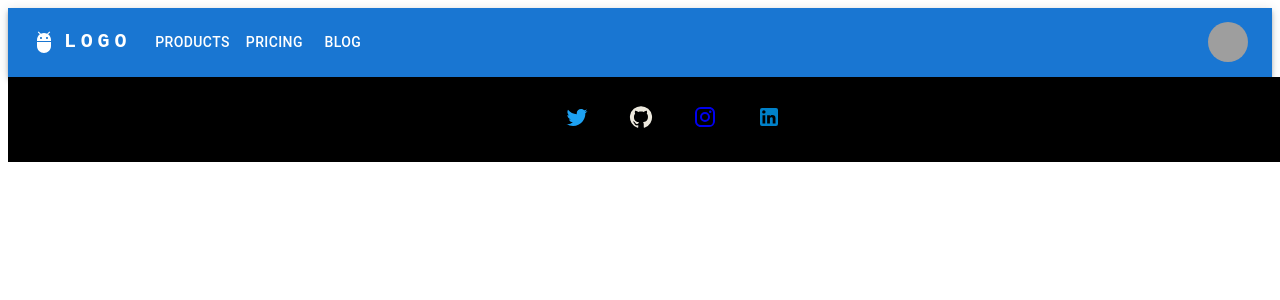
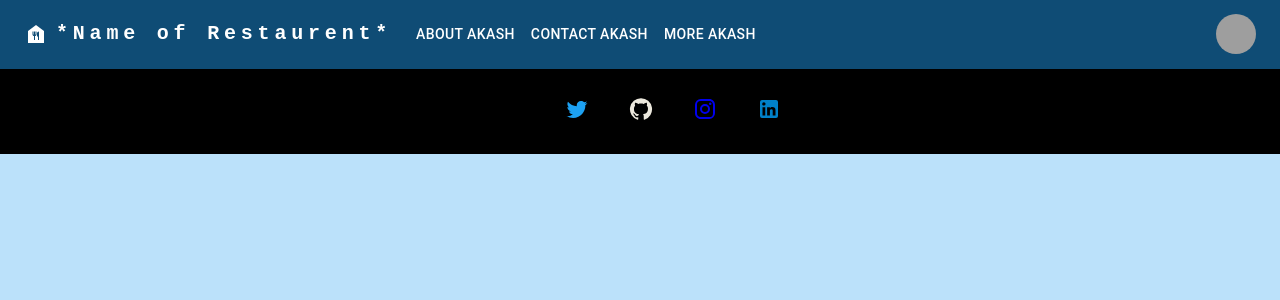
Before and after one commit to Akash-Singh04/Restaurent-App-W--MERN, a React (Vite) app: page / in a window 1280 px wide. Shown: the top 300 px of the page. Built offline with nearby package versions, Linux system fonts and the light colour scheme; grey boxes are pictures that could not be loaded.

Commit message:
Fixed The Navbar

```diff
--- a/src/styles.css
+++ b/src/assets/css/styles.css
@@ -1,5 +1,9 @@
 
-
+body{
+  padding: 0;
+  margin : 0;
+  background-color: #BBE1FA;
+}
 /* Social Links */
 
   ul {
@@ -7,19 +11,19 @@
     display: flex;
   }
 
-  ul li {
+  .socialicon{
     position: relative;
     list-style: none;
     margin: 0 20px;
     cursor: pointer;
   }
 
-  ul li a {
+  .socialicon a {
     text-decoration: none;
   }
 
 
-  ul li a::before {
+  .socialicon a::before {
     font-family: "FontAwesome";
     position: absolute;
     top: 0;
@@ -31,7 +35,7 @@
   }
 
 
-  ul li:hover a::before {
+  .socialicon:hover a::before {
     height: 100%;
   }
 
@@ -44,12 +48,12 @@
     padding: 1%;
   }
 
-  ul li:nth-child(4) a{
+  .socialicon:nth-child(4) a{
     content: "\f08c";
     color: #0081C9;
   }
 
-  ul li:nth-child(3) a{
+  .socialicon:nth-child(3) a{
     content: "\f16d";
     color: linear-gradient(
       45deg,
@@ -64,12 +68,12 @@
     -webkit-text-fill-color: transparent;
     }
 
-  ul li:nth-child(2) a {
+  .socialicon:nth-child(2) a {
     content: "\f09b";
     color: #ECE8DD;
   }
 
-  ul li:nth-child(1) a{
+  .socialicon:nth-child(1) a{
     content: "\f099";
     color: #1da1f2;
   }
--- a/src/App.jsx
+++ b/src/components/App.jsx
@@ -1,5 +1,5 @@
-import SocialIcons from './components/socialicons'
-import ResponsiveAppBar from './components/navbar'
+import SocialIcons from './socialicons'
+import ResponsiveAppBar from './navbar'
 
 function App() {
   return (
--- a/src/components/navbar.tsx
+++ b/src/components/navbar.tsx
@@ -11,10 +11,60 @@ import Avatar from '@mui/material/Avatar';
 import Button from '@mui/material/Button';
 import Tooltip from '@mui/material/Tooltip';
 import MenuItem from '@mui/material/MenuItem';
-import AdbIcon from '@mui/icons-material/Adb';
+import FoodBankIcon from '@mui/icons-material/FoodBank';
+import { createTheme } from '@mui/material/styles';
+import { ThemeProvider } from '@emotion/react';
 
-const pages = ['Products', 'Pricing', 'Blog'];
-const settings = ['Profile', 'Account', 'Dashboard', 'Logout'];
+const theme = createTheme({
+  status: {
+    danger: '#e53e3e',
+  },
+  palette: {
+    primary: {
+      main: '#0F4C75',
+      darker: '#053e85',
+    },
+    neutral: {
+      main: '#64748B',
+      contrastText: '#fff',
+    },
+  },
+});
+
+declare module '@mui/material/styles' {
+  interface Theme {
+    status: {
+      danger: React.CSSProperties['color'];
+    };
+  }
+
+  interface Palette {
+    neutral: Palette['primary'];
+  }
+
+  interface PaletteOptions {
+    neutral: PaletteOptions['primary'];
+  }
+
+  interface PaletteColor {
+    darker?: string;
+  }
+
+  interface SimplePaletteColorOptions {
+    darker?: string;
+  }
+
+  interface ThemeOptions {
+    status: {
+      danger: React.CSSProperties['color'];
+    };
+  }
+}
+
+
+
+const pages = ['About Akash', 'Contact Akash', 'More Akash'];
+const settings = ['Profile', 'Account', 'Dashboard','Login', 'Logout',];
 
 function ResponsiveAppBar() {
   const [anchorElNav, setAnchorElNav] = React.useState<null | HTMLElement>(null);
@@ -36,10 +86,15 @@ function ResponsiveAppBar() {
   };
 
   return (
-    <AppBar position="static">
+    <ThemeProvider theme={theme}>
+
+    <AppBar position="static" color="primary" >
+
+
+
       <Container maxWidth="xl">
         <Toolbar disableGutters>
-          <AdbIcon sx={{ display: { xs: 'none', md: 'flex' }, mr: 1 }} />
+          <FoodBankIcon sx={{ display: { xs: 'none', md: 'flex' }, mr: 1 }} />
           <Typography
             variant="h6"
             noWrap
@@ -55,7 +110,7 @@ function ResponsiveAppBar() {
               textDecoration: 'none',
             }}
           >
-            LOGO
+            *Name of Restaurent*
           </Typography>
 
           <Box sx={{ flexGrow: 1, display: { xs: 'flex', md: 'none' } }}>
@@ -94,7 +149,7 @@ function ResponsiveAppBar() {
               ))}
             </Menu>
           </Box>
-          <AdbIcon sx={{ display: { xs: 'flex', md: 'none' }, mr: 1 }} />
+          <FoodBankIcon sx={{ display: { xs: 'flex', md: 'none' }, mr: 1 }} />
           <Typography
             variant="h5"
             noWrap
@@ -111,7 +166,7 @@ function ResponsiveAppBar() {
               textDecoration: 'none',
             }}
           >
-            LOGO
+            *Name of Restaurent*
           </Typography>
           <Box sx={{ flexGrow: 1, display: { xs: 'none', md: 'flex' } }}>
             {pages.map((page) => (
@@ -157,6 +212,8 @@ function ResponsiveAppBar() {
         </Toolbar>
       </Container>
     </AppBar>
+    </ThemeProvider>
+
   );
 }
 export default ResponsiveAppBar;
--- a/src/components/socialicons.jsx
+++ b/src/components/socialicons.jsx
@@ -6,16 +6,16 @@ function SocialIcons(){
     return(
         <div className="social_links">
             <ul>
-                <li>
+                <li class="socialicon">
                     <a href="https://twitter.com/Kind_Of_Akash"><TwitterIcon /></a>
                 </li>
-                <li>
+                <li class="socialicon">
                     <a href="https://github.com/Akash-Singh04"><GitHubIcon /></a>
                 </li>
-                <li>
+                <li class="socialicon">
                     <a href="https://www.instagram.com/kind.of.akash/"><InstagramIcon /></a>
                 </li>
-                <li>
+                <li class="socialicon">
                     <a href="https://www.linkedin.com/in/akash-singh-a57081253/"><LinkedInIcon /></a>
                 </li>
             </ul>
--- a/src/main.jsx
+++ b/src/main.jsx
@@ -1,7 +1,7 @@
 import React from 'react'
 import ReactDOM from 'react-dom/client'
-import App from './App'
-import './styles.css'
+import App from './components/App'
+import './assets/css/styles.css'
 
 ReactDOM.createRoot(document.getElementById('root')).render(
   <React.StrictMode>
```
Also changed, not shown: todo.txt (added).
